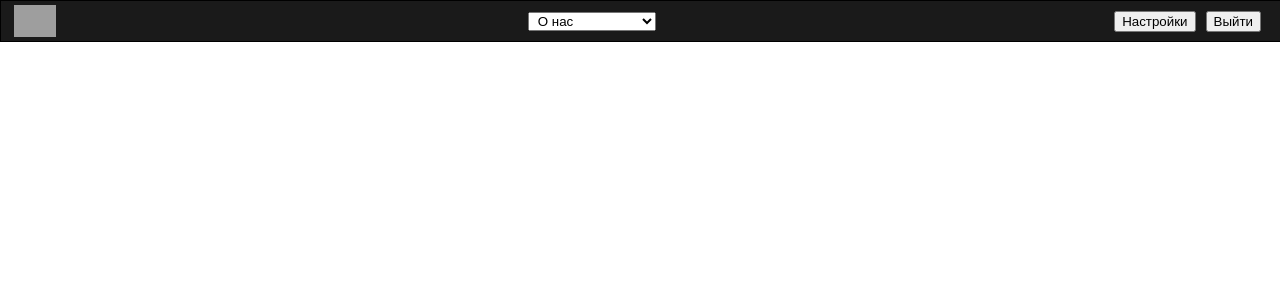
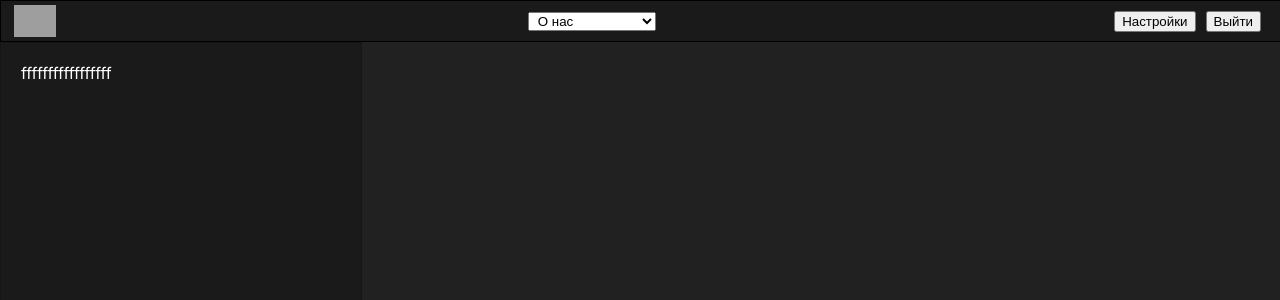
Before and after one commit to KucherenkoIvan/Database-8, a React (Create React App) app in the folder frontend/: page / in a window 1280 px wide. Shown: the top 300 px of the page. Built offline with nearby package versions, Linux system fonts and the light colour scheme; grey boxes are pictures that could not be loaded.

Commit message:
Aside+body

```diff
--- a/frontend/src/App.js
+++ b/frontend/src/App.js
@@ -1,10 +1,17 @@
 
 import './App.scss';
 import Header from '../src/components/header/index'
+import Aside from './components/aside';
+import Body from './components/body/body';
 
 function App() {
   return (
-    <Header/>
+    <>
+      <Header/>
+      <Body>
+        <Aside/>
+      </Body>
+    </>
   );
 }
 
--- /dev/null
+++ b/frontend/src/components/aside/index.js
@@ -0,0 +1,13 @@
+import React from "react"
+import './index.scss'
+
+const Aside = () =>{
+
+    return (
+        <aside className="aside">
+            fffffffffffffffff
+        </aside>
+    );
+}
+
+export default Aside;
--- /dev/null
+++ b/frontend/src/components/aside/index.scss
@@ -0,0 +1,12 @@
+@import "../../vars.scss";
+
+.aside{
+    border: 1px solid rgba(#101010,.3);
+    color: $primary-white;
+    background-color: $header-black;
+    padding: 20px;
+    padding-bottom: 1000px;
+    height: 100%;
+    width: 25%;
+    //box-shadow: 2px 2px 10px rgba(0,0,0, .24);
+}
--- /dev/null
+++ b/frontend/src/components/body/body.js
@@ -0,0 +1,14 @@
+import React from "react"
+import './body.scss'
+
+const Body = ({ children }) =>{
+
+    return (
+        <div className="body">
+            { children }
+        </div>
+
+    );
+}
+
+export default Body;
--- /dev/null
+++ b/frontend/src/components/body/body.scss
@@ -0,0 +1,6 @@
+@import "../../vars.scss";
+
+
+.body{
+    background-color: #212121;
+}
```
